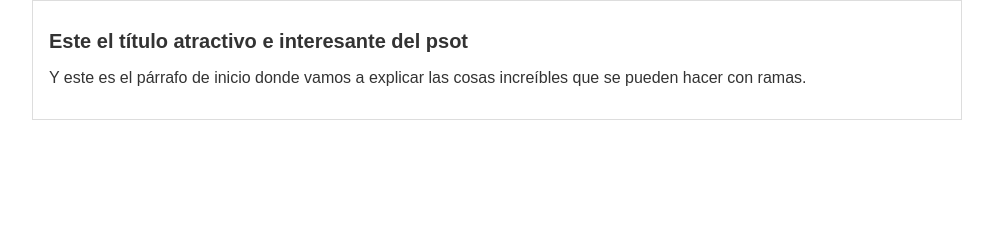
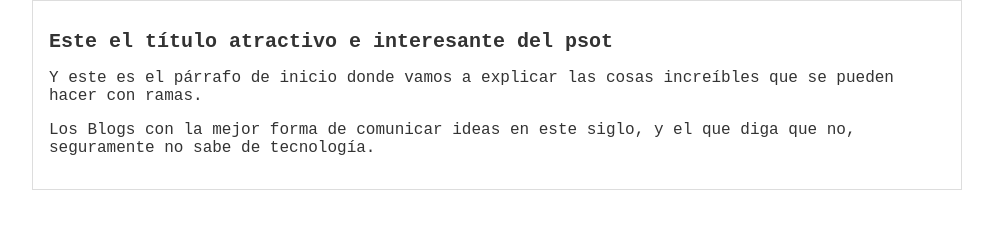
Before and after one commit to Jhonbuenovillarroel/Hyperblog, a plain HTML site: page index.html in a window 1280 px wide. Shown: the whole page, without its empty margins (143-1136 px from the left). Drawn offline with Linux system fonts and the light colour scheme.

Commit message:
Cambio de tipografía y adición de un párrafo

```diff
--- a/css/style.css
+++ b/css/style.css
@@ -1,7 +1,7 @@
 body {
   color: #333;
   text-align: center;
-  font-family: Arial, Helvetica, sans-serif;
+  font-family: 'Courier New', Courier, monospace;
   font-size: 16px;
   margin: 0;
   padding: 0;
--- a/index.html
+++ b/index.html
@@ -12,6 +12,9 @@
         <p>Y este es el párrafo de inicio donde vamos a explicar las cosas
           increíbles que se pueden hacer con ramas.
         </p>
+        <p>Los Blogs con la mejor forma de comunicar ideas en este siglo,
+          y el que diga que no, seguramente no sabe de tecnología.
+        </p>
       </div>
     </div>
   </body>
```
